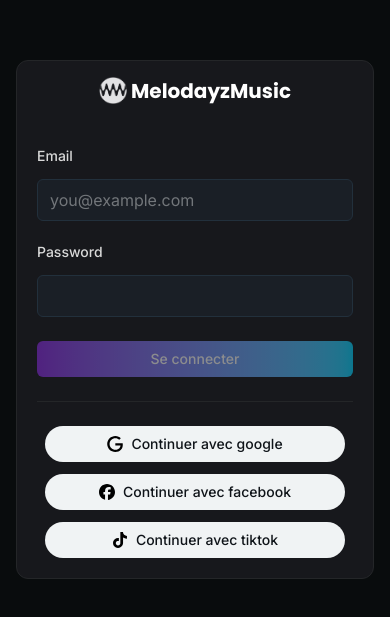
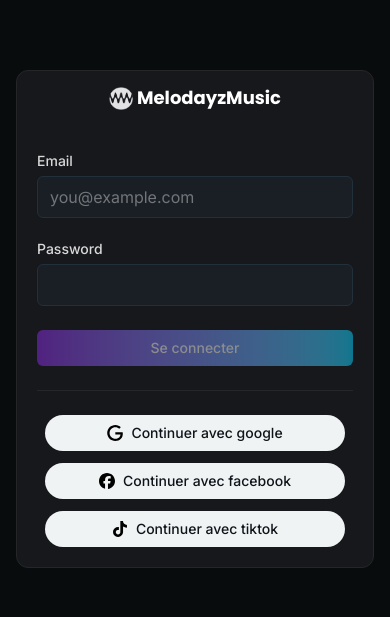
Before and after one commit to bossnare/melodayzmusic, a Next.js app in the folder apps/client/: page /auth/login in a window 390 px wide. Shown: the part 103-720 px from the top of the page. Built offline with nearby package versions, Linux system fonts and the light colour scheme.

Commit message:
client:ui: reduce melodayz logo on login page

```diff
--- a/apps/client/src/app/auth/login/page.tsx
+++ b/apps/client/src/app/auth/login/page.tsx
@@ -56,12 +56,14 @@ export default function LoginPage() {
       <CardTitle className="flex items-center justify-center gap-1">
         <Image
           src="/icons/icon_512x512.png"
-          className="dark:invert w-7"
+          className="w-6 dark:invert md:w-7"
           alt="meloicon"
           height={1000}
           width={1000}
         />
-        <span className="text-xl font-bold font-poppins">MelodayzMusic</span>
+        <span className="text-[18px] md:text-xl font-bold font-poppins">
+          MelodayzMusic
+        </span>
       </CardTitle>
       {/* Form Content */}
       <CardContent className="flex flex-col gap-6 p-1 md:gap-10 md:flex-row">
@@ -72,7 +74,7 @@ export default function LoginPage() {
               name="email"
               render={({ field }) => (
                 <FormItem>
-                  <FormLabel className="mb-2">Email</FormLabel>
+                  <FormLabel>Email</FormLabel>
                   <FormControl>
                     <Input
                       type="email"
@@ -91,7 +93,7 @@ export default function LoginPage() {
               name="password"
               render={({ field }) => (
                 <FormItem>
-                  <FormLabel className="mb-2">Password</FormLabel>
+                  <FormLabel>Password</FormLabel>
                   <FormControl>
                     <Input
                       type="password"
```
